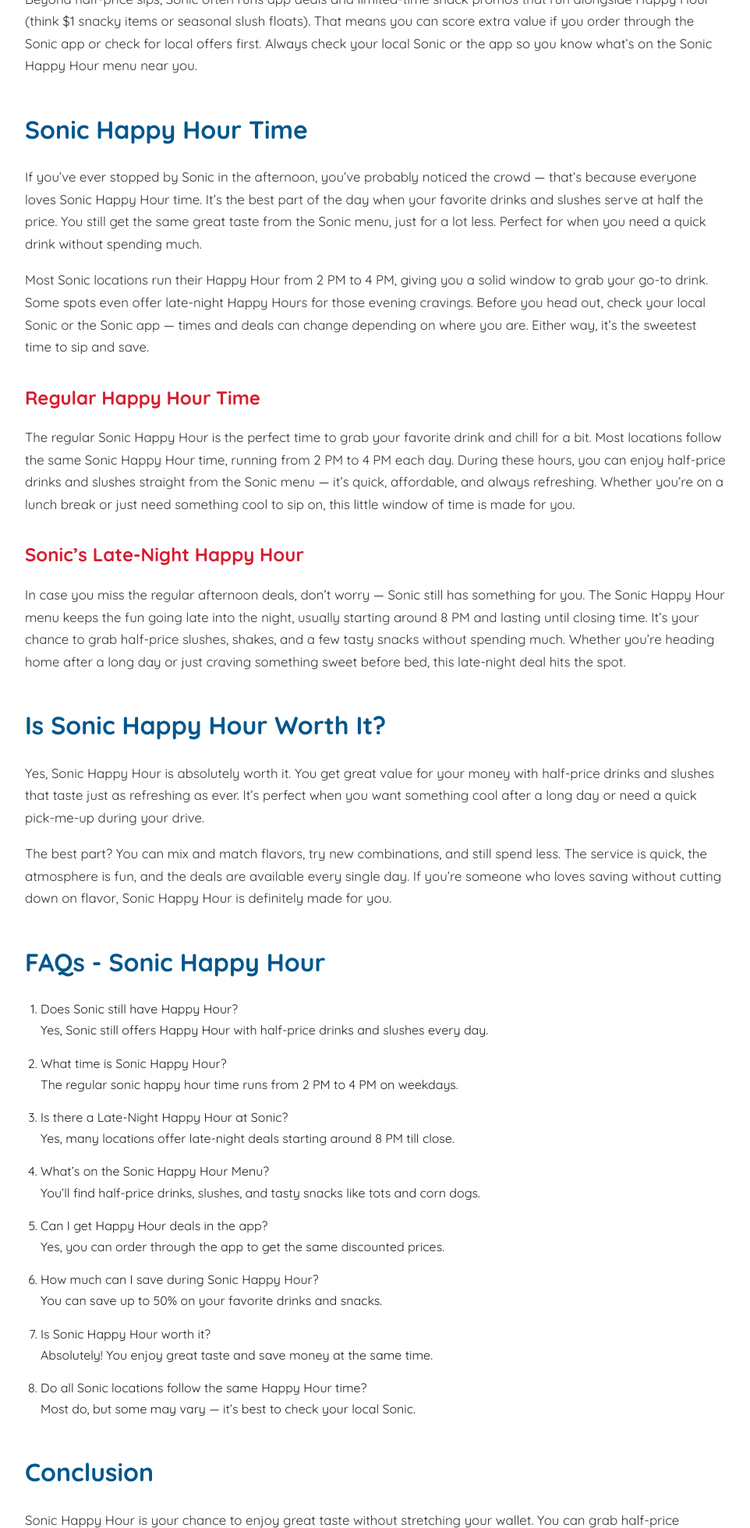
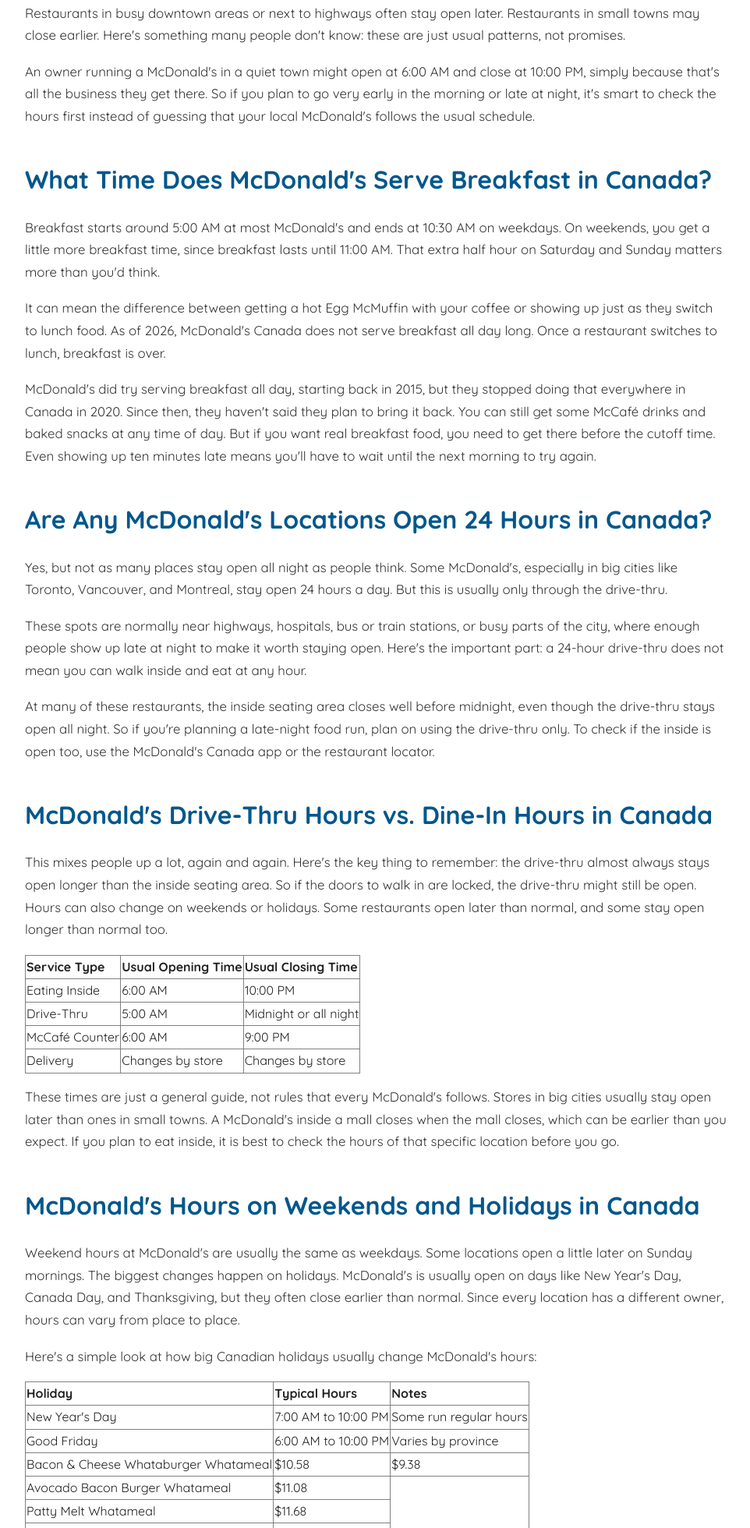
Before and after one commit to mcdsmenu2026/mcdonaldshours, a plain HTML site: page index.html in a window 1280 px wide. Shown: the part 840-2800 px from the top of the page at 78% size, without its empty margins (158-1120 px from the left). Drawn offline with Linux system fonts and the light colour scheme.

Commit message:
index.html

```diff
--- a/index.html
+++ b/index.html
@@ -3,7 +3,7 @@
 <head>
   <meta charset="UTF-8" />
   <meta name="viewport" content="width=device-width, initial-scale=1.0" />
-  <title>Sonic Menu - Sonic Happy Hour 2025</title>
+  <title>What Are McDonald's Hours in Canada? Opening and Closing Times Explained</title>
   <link rel="preconnect" href="https://fonts.googleapis.com">
   <link rel="preconnect" href="https://fonts.gstatic.com" crossorigin>
   <link href="https://fonts.googleapis.com/css2?family=Quicksand:wght@400;600;700&display=swap" rel="stylesheet">
@@ -13,47 +13,110 @@
 
   <!-- Header / Logo -->
   <header class="hero-section">
-    <h1 class="logo">Sonic <span>Menu</span></h1>
-    <p class="subtitle">Sonic Happy Hour - Menu, Time & Schedule 2025</p>
+    <h1 class="logo">Mcdonald's <span>Menu</span></h1>
+    <p class="subtitle">What Are McDonald's Hours in Canada? Opening and Closing Times Explained</p>
   </header>
 
   <!-- Content Section -->
   <section class="content">
 
-<p>
-If you’re someone who enjoys grabbing a quick drink or snack without spending too much, then the <b>Sonic Happy Hour</b> is made for you. During this special time, you can enjoy half-price drinks, refreshing slushes, and other favorites from the Sonic menu. Whether you’re stopping by for a cold drink on a hot day or want to treat yourself after work, this offer lets you save money while enjoying the same great taste Sonic is known for.
+<p>Have you ever driven to a McDonald's only to find it closed? It is really frustrating, and it happens more than you think. The reason is simple — McDonald's hours in Canada are not the same at every location. Most McDonald's restaurants are owned by regular people, not by the McDonald's company itself.</p>
+    <p>These owners can choose their own opening and closing times. So one McDonald's in Toronto might open at a different time than one in a small town in New Brunswick, even on the same day. This guide will help you avoid that problem.</p>
+    <p>You will learn the usual open and close times, when breakfast ends, whether the drive-thru stays open later than the inside, and what happens on holidays. We will also show you the quickest way to check the hours of the exact McDonald's you want to visit. No more guessing and no more wasted trips.</p>
+    <h2>What Are the Standard McDonald's Hours in Canada?</h2>
+
+<p>Most McDonald's restaurants in Canada open somewhere between 5:00 AM and 11:00 PM. Many drive-thrus stay open all day and all night, so you can get breakfast, lunch, or a late-night snack any time. But the exact hours can be different depending on what province or city you're in.</p>
+<p>Restaurants in busy downtown areas or next to highways often stay open later. Restaurants in small towns may close earlier. Here's something many people don't know: these are just usual patterns, not promises.</p>
+<p>An owner running a McDonald's in a quiet town might open at 6:00 AM and close at 10:00 PM, simply because that's all the business they get there. So if you plan to go very early in the morning or late at night, it's smart to check the hours first instead of guessing that your local McDonald's follows the usual schedule.</p>
+    <h2>What Time Does McDonald's Serve Breakfast in Canada?</h2>
+<p>Breakfast starts around 5:00 AM at most McDonald's and ends at 10:30 AM on weekdays. On weekends, you get a little more breakfast time, since breakfast lasts until 11:00 AM. That extra half hour on Saturday and Sunday matters more than you'd think.</p>
+    <p>It can mean the difference between getting a hot Egg McMuffin with your coffee or showing up just as they switch to lunch food. As of 2026, McDonald's Canada does not serve breakfast all day long. Once a restaurant switches to lunch, breakfast is over.</p>
+      <p>McDonald's did try serving breakfast all day, starting back in 2015, but they stopped doing that everywhere in Canada in 2020. Since then, they haven't said they plan to bring it back. You can still get some McCafé drinks and baked snacks at any time of day. But if you want real breakfast food, you need to get there before the cutoff time. Even showing up ten minutes late means you'll have to wait until the next morning to try again.</p>
+
+    <h2>Are Any McDonald's Locations Open 24 Hours in Canada?</h2>
+    <p>Yes, but not as many places stay open all night as people think. Some McDonald's, especially in big cities like Toronto, Vancouver, and Montreal, stay open 24 hours a day. But this is usually only through the drive-thru. </p>
+<p>These spots are normally near highways, hospitals, bus or train stations, or busy parts of the city, where enough people show up late at night to make it worth staying open. Here's the important part: a 24-hour drive-thru does not mean you can walk inside and eat at any hour.</p>
+    <p>At many of these restaurants, the inside seating area closes well before midnight, even though the drive-thru stays open all night. So if you're planning a late-night food run, plan on using the drive-thru only. To check if the inside is open too, use the McDonald's Canada app or the restaurant locator.</p>
+    <h2>McDonald's Drive-Thru Hours vs. Dine-In Hours in Canada</h2>
+    <p>This mixes people up a lot, again and again. Here's the key thing to remember: the drive-thru almost always stays open longer than the inside seating area. So if the doors to walk in are locked, the drive-thru might still be open. Hours can also change on weekends or holidays. Some restaurants open later than normal, and some stay open longer than normal too.</p>
+   <table border="1" style="border-collapse: collapse;">
+  <tr>
+    <th><b>Service Type</b></th>
+    <th><b>Usual Opening Time</b></th>
+    <th><b>Usual Closing Time</b></th>
+  </tr>
+  <tr>
+    <td>Eating Inside</td>
+    <td>6:00 AM</td>
+    <td>10:00 PM</td>
+  </tr>
+  <tr>
+    <td>Drive-Thru</td>
+    <td>5:00 AM </td>
+    <td>Midnight or all night</td>
+  </tr>
+  <tr>
+    <td>McCafé Counter</td>
+    <td>6:00 AM</td>
+    <td>9:00 PM</td>
+  </tr>
+  <tr>
+    <td>Delivery</td>
+    <td>Changes by store</td>
+    <td>Changes by store</td>
+  </tr>
+</table>
+     <p>These times are just a general guide, not rules that every McDonald's follows. Stores in big cities usually stay open later than ones in small towns. A McDonald's inside a mall closes when the mall closes, which can be earlier than you expect. If you plan to eat inside, it is best to check the hours of that specific location before you go.</p>
+    <h2>McDonald's Hours on Weekends and Holidays in Canada</h2>
+    <p>Weekend hours at McDonald's are usually the same as weekdays. Some locations open a little later on Sunday mornings. The biggest changes happen on holidays. McDonald's is usually open on days like New Year's Day, Canada Day, and Thanksgiving, but they often close earlier than normal. Since every location has a different owner, hours can vary from place to place.
 </p>
-    <p>What makes it even better is how simple it is — you just pull up, place your order, and enjoy your favorites for less. The Sonic Happy Hour menu changes from time to time, with new flavors and limited-time deals that keep things exciting. Before heading out, check your local Sonic or the app to see what’s available near you, so you never miss a good deal.
-</p>
-
-    <h2>What is Sonic Happy Hour?</h2>
-
-<p> <a href="https://sonicmenuusa.com/sonic-happy-hour/">Sonic Happy Hour</a> is your go-to time for big drink savings on the Sonic menu. It’s a short daily window when many drinks and slushes drop to about half price, so you can grab a refreshing treat without paying full price. The promotion usually shows up in the afternoon and sometimes again late at night — but exact hours can vary by location.
-</p>
-
-<p> Beyond half-price sips, Sonic often runs app deals and limited-time snack promos that run alongside Happy Hour (think $1 snacky items or seasonal slush floats). That means you can score extra value if you order through the Sonic app or check for local offers first. Always check your local Sonic or the app so you know what’s on the Sonic Happy Hour menu near you.
-</p>
-    <h2>Sonic Happy Hour Time</h2>
-<p>If you’ve ever stopped by Sonic in the afternoon, you’ve probably noticed the crowd — that’s because everyone loves Sonic Happy Hour time. It’s the best part of the day when your favorite drinks and slushes serve at half the price. You still get the same great taste from the Sonic menu, just for a lot less. Perfect for when you need a quick drink without spending much.
-</p>
-    <p>Most Sonic locations run their Happy Hour from 2 PM to 4 PM, giving you a solid window to grab your go-to drink. Some spots even offer late-night Happy Hours for those evening cravings. Before you head out, check your local Sonic or the Sonic app — times and deals can change depending on where you are. Either way, it’s the sweetest time to sip and save.
-</p>
-
-    <h3>Regular Happy Hour Time</h3>
-    <p>
-    The regular Sonic Happy Hour is the perfect time to grab your favorite drink and chill for a bit. Most locations follow the same Sonic Happy Hour time, running from 2 PM to 4 PM each day. During these hours, you can enjoy half-price drinks and slushes straight from the Sonic menu — it’s quick, affordable, and always refreshing. Whether you’re on a lunch break or just need something cool to sip on, this little window of time is made for you.
-    </p>
-
-    <h3>Sonic’s Late-Night Happy Hour</h3>
-    <p>
-    In case you miss the regular afternoon deals, don’t worry — Sonic still has something for you. The Sonic Happy Hour menu keeps the fun going late into the night, usually starting around 8 PM and lasting until closing time. It’s your chance to grab half-price slushes, shakes, and a few tasty snacks without spending much. Whether you’re heading home after a long day or just craving something sweet before bed, this late-night deal hits the spot.
-    </p>
-
-    <h2>Is Sonic Happy Hour Worth It?</h2>
-    <p>
-     Yes, Sonic Happy Hour is absolutely worth it. You get great value for your money with half-price drinks and slushes that taste just as refreshing as ever. It’s perfect when you want something cool after a long day or need a quick pick-me-up during your drive.
-    </p>
-
+        <p>Here's a simple look at how big Canadian holidays usually change McDonald's hours:</p>
+   <table border="1" style="border-collapse: collapse;">
+  <tr>
+    <th><b>Holiday</b></th>
+    <th><b>Typical Hours</b></th>
+    <th><b>Notes</b></th>
+  </tr>
+  <tr>
+    <td>New Year's Day</td>
+    <td>7:00 AM to 10:00 PM</td>
+     <td>Some run regular hours</td>
+  </tr>
+  <tr>
+    <td>Good Friday</td>
+    <td>6:00 AM to 10:00 PM</td>
+     <td>Varies by province</td>
+  </tr>
+  <tr>
+    <td>Bacon & Cheese Whataburger Whatameal</td>
+    <td>$10.58</td>
+     <td>$9.38</td>
+  </tr>
+  <tr>
+    <td>Avocado Bacon Burger Whatameal</td>
+    <td>$11.08</td>
+  </tr>
+  <tr>
+    <td>Patty Melt Whatameal</td>
+    <td>$11.68</td>
+  </tr>
+        <tr>
+    <td>Whatachick'n Sandwich Whatameal</td>
+    <td>$9.48</td>
+  </tr>
+        <tr>
+    <td>Spicy Chicken Sandwich Whatameal</td>
+    <td>$9.68</td>
+  </tr>
+              <tr>
+    <td>Grilled Chicken Sandwich Whatameal</td>
+    <td>$10.18</td>
+  </tr>
+              <tr>
+    <td>Sweet & Spicy Bacon Burger Whatameal</td>
+    <td>$11.78</td>
+  </tr>
+</table>
     <p>The best part? You can mix and match flavors, try new combinations, and still spend less. The service is quick, the atmosphere is fun, and the deals are available every single day. If you’re someone who loves saving without cutting down on flavor, Sonic Happy Hour is definitely made for you.
 </p>
 
@@ -85,7 +148,7 @@
   <footer>
 
     <p>Disclaimer : All content and menu-related information are sourced and inspired from <a href="https://sonicmenuusa.com/"> Sonicmenuusa.com</a> for informational purposes only.</p>
-    <p>© 2025 Sonic Menu | All Rights Reserved</p>
+    <p>© 2026 Mcdonald's Menu | All Rights Reserved</p>
   </footer>
 
 </body>
```
